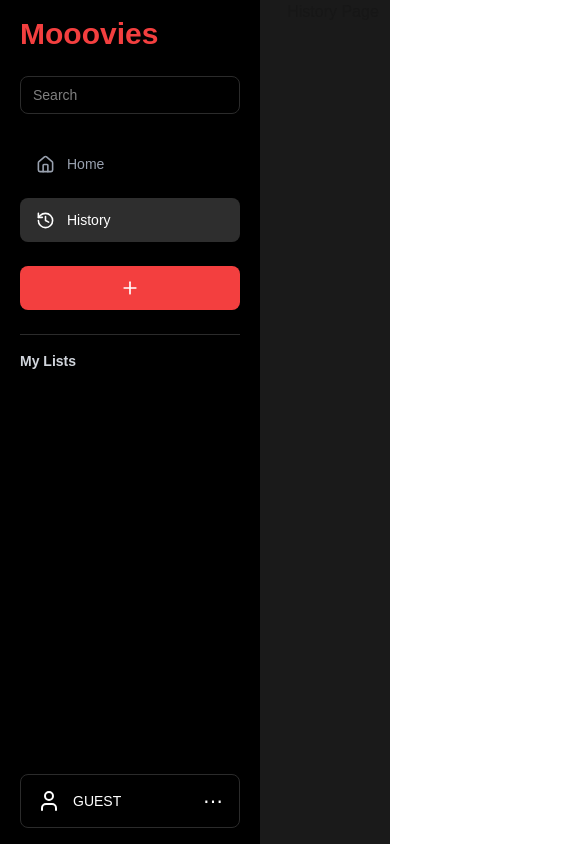
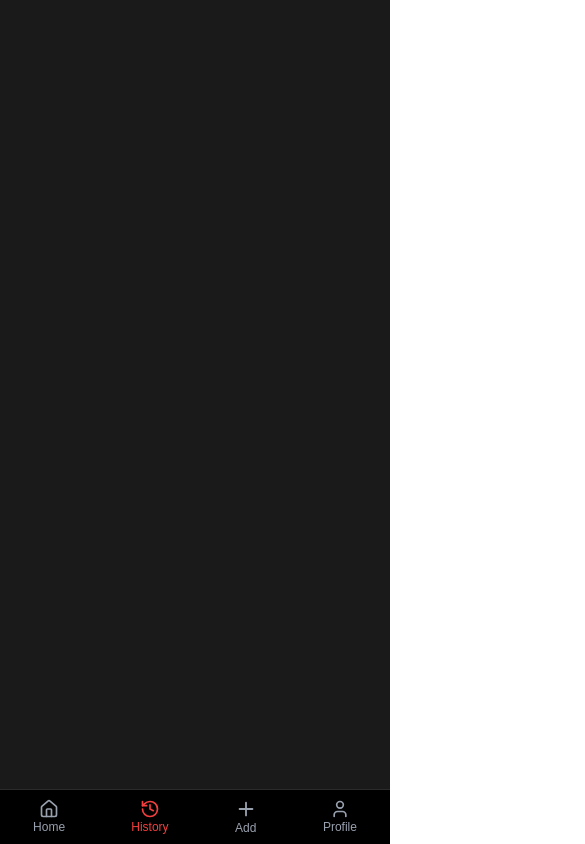
Before and after one commit to karllo2111/Movie-List, a Next.js app: page /History in a window 390 px wide. Shown: the top 844 px of the page, 585 px wide, since content can reach past the window. Built offline with nearby package versions, Linux system fonts and the light colour scheme.

Commit message:
updt readme

```diff
--- a/app/History/page.tsx
+++ b/app/History/page.tsx
@@ -1,12 +1,22 @@
 "use client";
 
-import SideBard from "@/components/SideBard"
+import SideBar from "@/components/SideBard"
+import BottomBar from "@/components/BottomBar";
 
-export default function HistoryPage() {
+
+export default function History() {
     return (
-        <div className="bg-[#1A1A1A] min-h-screen">
-            <SideBard />
-            <p className="ml-69 flex justify-center items-center ">History Page</p>
+        <div className="bg-[#1A1A1A] min-h-screen min-w-screen">
+
+            {/* Sidebar */}
+            <div className="hidden lg:block">
+                <SideBar />
+            </div>
+
+            <h1 className="font-bold ml-150 font text-3xl text-[#F33F3F] mb-6">History</h1>
+
+            {/* Bottom Bar for Mobile */}
+            <BottomBar />
         </div>
     )
 }
--- a/app/Watchlist/page.tsx
+++ b/app/Watchlist/page.tsx
@@ -1,12 +1,23 @@
 "use client";
 
-import SideBard from "@/components/SideBard"
+import SideBar from "@/components/SideBard"
+import BottomBar from "@/components/BottomBar";
+
 
 export default function Watchlist() {
     return (
         <div className="bg-[#1A1A1A] min-h-screen">
-            <SideBard/>
+
+            {/* Sidebar */}
+            <div className="hidden lg:block">
+                <SideBar />
+            </div>
+            <div className="w-full lg:ml-[260px]">
             <h1 className="font-bold ml-150 font text-3xl text-[#F33F3F] mb-6">Watchlist eyyy</h1>
+
+            {/* Bottom Bar for Mobile */}
+            <BottomBar />
+            </div>
         </div>
     )
 }
--- a/app/page.tsx
+++ b/app/page.tsx
@@ -3,6 +3,7 @@
 import { useEffect, useState } from "react";
 import MovieCard from "@/components/Moviecard";
 import SideBar from "@/components/SideBard";
+import BottomBar from "@/components/BottomBar";
 
 interface Movie {
   id: number;
@@ -95,7 +96,7 @@ export default function Home() {
         </div>
 
         {/* Load More */}
-        <div className="w-full flex justify-center mb-10">
+        <div className="w-full flex justify-center md:mb-10 mb-20">
           <button
             onClick={() => {
               const nextPage = page + 1;
@@ -108,6 +109,10 @@ export default function Home() {
             {loading ? "Loading..." : "Load More"}
           </button>
         </div>
+
+
+        {/* Bottom Bar for Mobile */}
+        <BottomBar />
       </div>
     </div>
   );
--- /dev/null
+++ b/components/BottomBar.tsx
@@ -0,0 +1,46 @@
+"use client";
+
+import { History, House, User, Plus } from "lucide-react";
+import Link from "next/link";
+import { usePathname } from "next/navigation";
+
+export default function BottomBar() {
+    const pathname = usePathname();
+
+    const isActive = (path: string) =>
+        pathname === path ? "text-[#F33F3F]" : "text-gray-400";
+
+    return (
+        <div className="fixed bottom-0 left-0 right-0 z-50 bg-black border-t border-[#2b2b2b] flex justify-around items-center py-2 lg:hidden">
+            <Link href="/" className={`flex flex-col items-center text-xs ${isActive("/")}`}>
+                <House size={20} />
+                Home
+            </Link>
+
+            <Link
+                href="/History"
+                className={`flex flex-col items-center text-xs ${isActive("/History")}`}
+            >
+                <History size={20} />
+                History
+            </Link>
+
+            {/* Action utama */}
+            <Link
+                href="/Watchlist"
+                className={`flex flex-col items-center text-xs ${isActive("/Watchlist")}`}
+            >
+                <Plus size={22} />
+                Add
+            </Link>
+
+            <Link
+                href="/Profile"
+                className={`flex flex-col items-center text-xs ${isActive("/Profile")}`}
+            >
+                <User size={20} />
+                Profile
+            </Link>
+        </div>
+    );
+}
```
Also changed, not shown: 1 other file (tests, documents, lock files or other folders).
